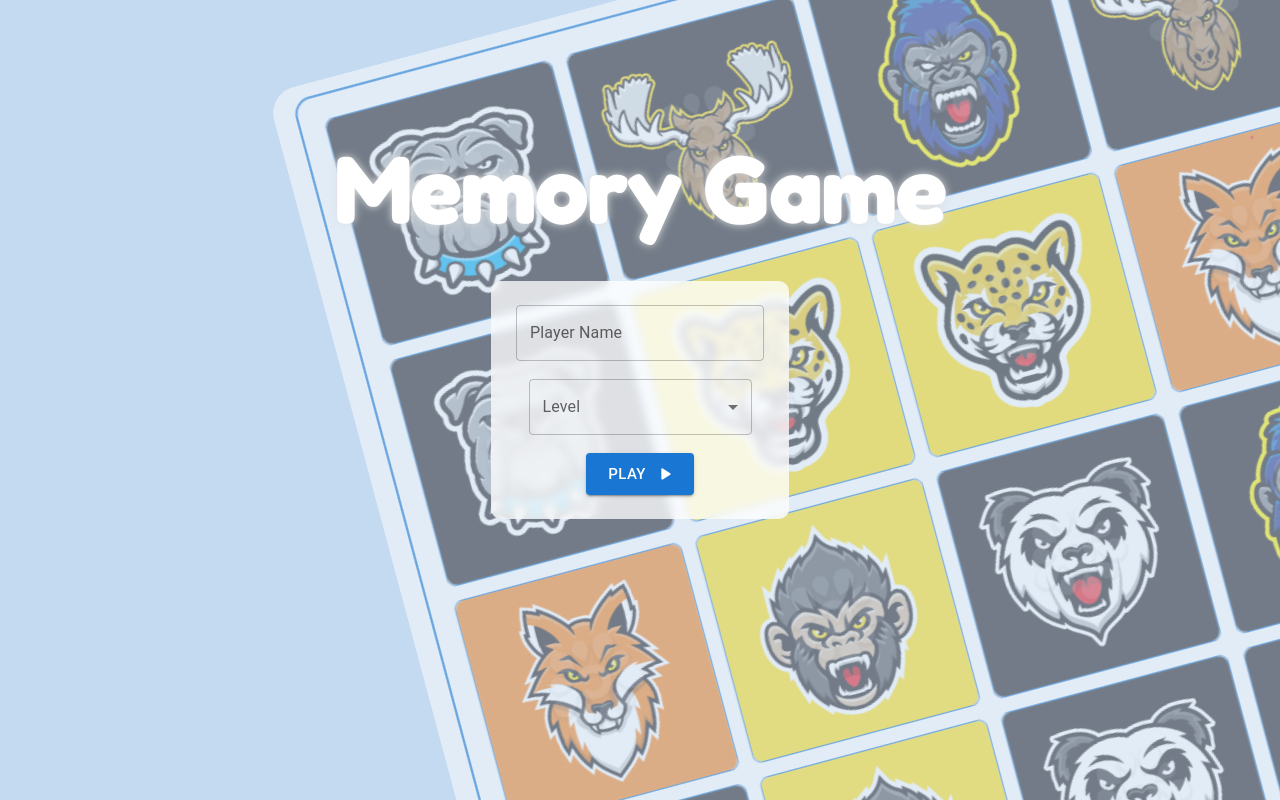
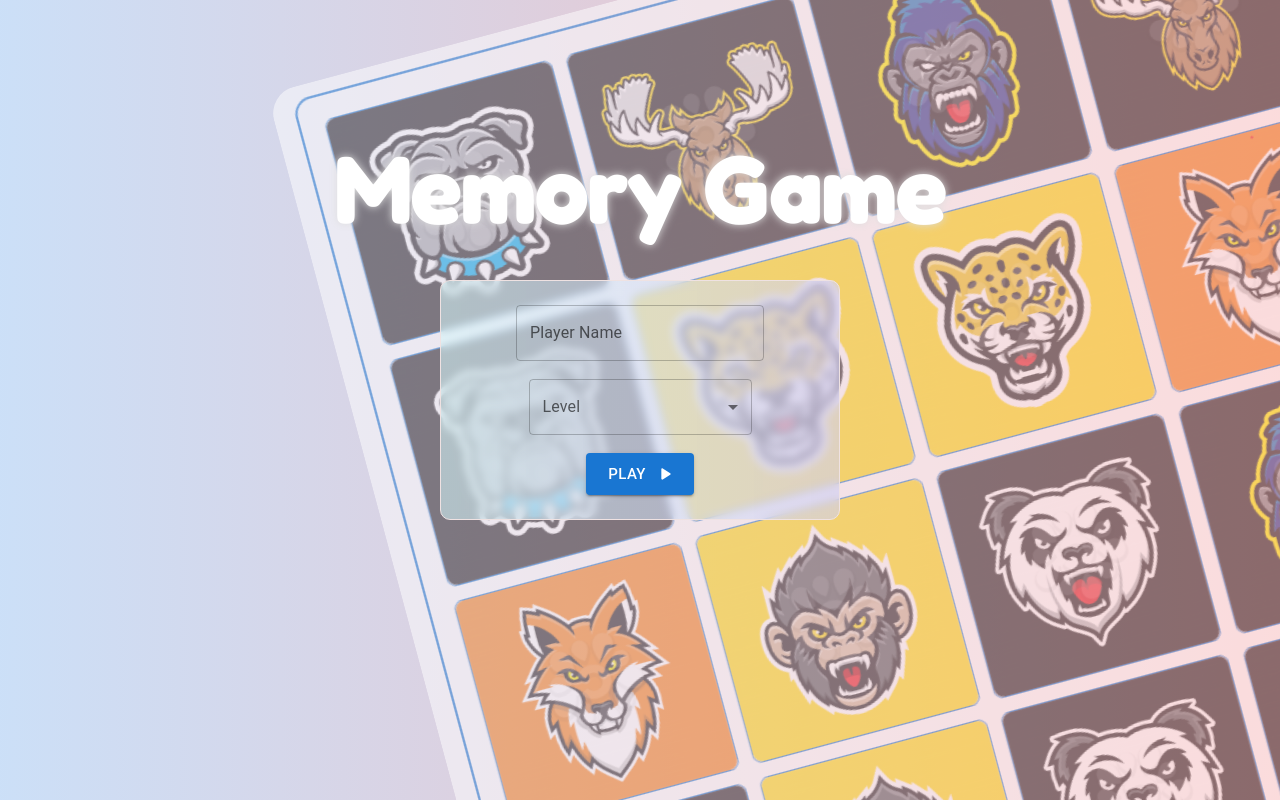
Before and after one commit to Hadi87s/Memory-Card-Game, a React (Vite) app: page / in a window 1280 px wide. Shown: the top 800 px of the page. Built offline with nearby package versions, Linux system fonts and the light colour scheme.

Commit message:
buffing the login styles.

```diff
--- a/src/App.css
+++ b/src/App.css
@@ -64,7 +64,7 @@ body {
   display: flex;
   justify-content: center;
   align-items: center;
-  background-color: #5d9ad75d;
+  background-image: linear-gradient(to right, #6aaff55d, rgba(245, 110, 110, 0.501));
 }
 
 .custom-mui-dropdown{
@@ -73,12 +73,16 @@ body {
 }
 
 .custom-mui-container {
-  width: 250px;
-    background: #ffffffc4;
+    width: 350px;
+    background-image: linear-gradient(to left, rgba(208, 208, 245, 0.601), rgba(216, 248, 251, 0.574));
     padding: 1.5rem;
     margin: 0 auto;
     border-radius: 10px;
     backdrop-filter: blur(4px);
+    display: flex;
+    justify-content: center;
+    align-items: center;
+    border: 1px solid rgb(239, 226, 226);
 }
 
 .image{
```
Also changed, not shown: src/screens/screens.css (+0 -16 lines).
